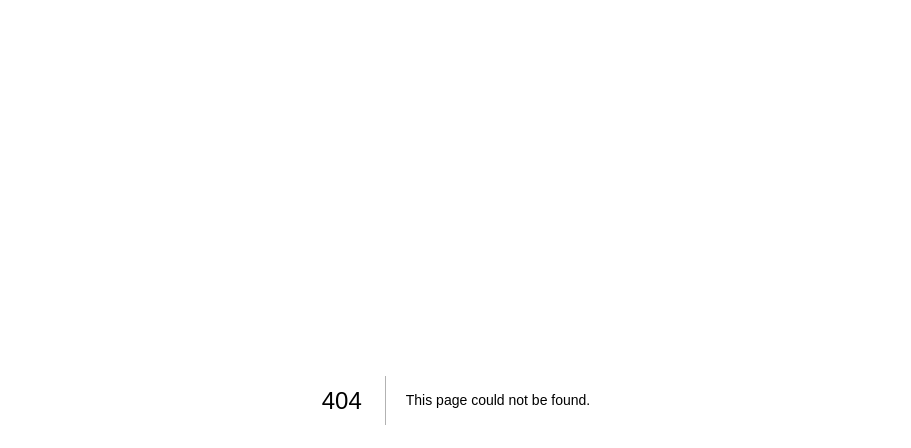
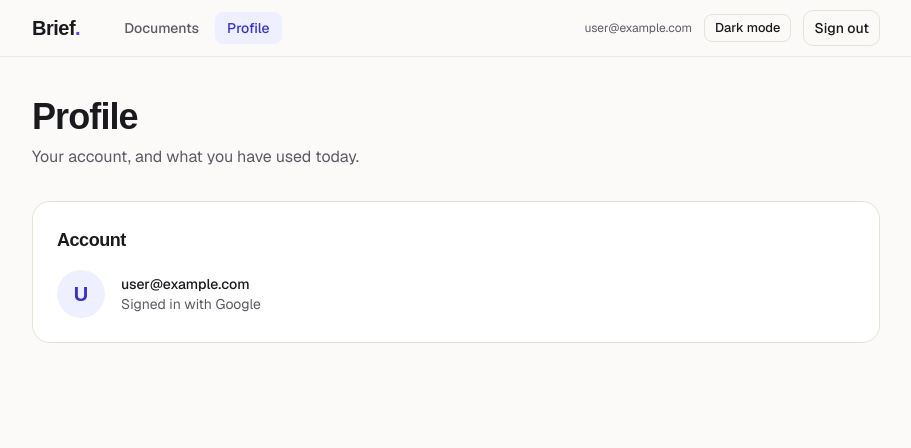
Before and after one commit to iamshrey10/Brief, a Next.js app in the folder web/: page /dashboard/profile in a window 1280 px wide. Before the commit this address had no page. Shown: the top 448 px of the page, without its empty margins (184-1095 px from the left). Built offline with nearby package versions, Linux system fonts and the light colour scheme; no server answers; sample sign-in values are in the browser's storage; a web font is replaced by a local one.

Commit message:
Add a Profile page for the signed in person, with an Account card showing their address and a badge, protected the same way as the dashboard

```diff
--- /dev/null
+++ b/web/app/dashboard/profile/page.tsx
@@ -0,0 +1,43 @@
+import { redirect } from "next/navigation";
+
+import { auth } from "@/auth";
+import { AppHeader } from "@/components/app-header";
+import { initialOf } from "@/lib/profile";
+
+export const metadata = { title: "Profile", robots: { index: false, follow: false } };
+
+export default async function ProfilePage() {
+  const email = (await auth())?.user?.email;
+  // The proxy already turns visitors away, and this makes the page safe on its own too.
+  if (!email) redirect("/");
+
+  return (
+    <div className="flex flex-1 flex-col">
+      <AppHeader email={email} current="profile" />
+      <div className="mx-auto flex w-full max-w-4xl flex-1 flex-col gap-8 px-6 py-10">
+        <div>
+          <h1 className="font-heading text-3xl font-semibold tracking-tight text-foreground md:text-4xl">Profile</h1>
+          <p className="mt-2 max-w-xl text-muted-foreground">Your account, and what you have used today.</p>
+        </div>
+
+        <section aria-labelledby="account-heading" className="rounded-2xl border border-border bg-card p-6">
+          <h2 id="account-heading" className="text-lg font-semibold tracking-tight text-foreground">
+            Account
+          </h2>
+          <div className="mt-4 flex items-center gap-4">
+            <span
+              aria-hidden="true"
+              className="flex h-12 w-12 shrink-0 items-center justify-center rounded-full bg-accent font-heading text-xl font-semibold text-accent-foreground"
+            >
+              {initialOf(email)}
+            </span>
+            <div className="min-w-0">
+              <p className="truncate text-sm font-medium text-foreground">{email}</p>
+              <p className="text-sm text-muted-foreground">Signed in with Google</p>
+            </div>
+          </div>
+        </section>
+      </div>
+    </div>
+  );
+}
--- /dev/null
+++ b/web/lib/profile.ts
@@ -0,0 +1,4 @@
+/** The letter shown in the round badge on the Profile page: the first letter of the address, in capitals. */
+export function initialOf(email: string): string {
+  return email.trim().charAt(0).toUpperCase() || "?";
+}
```
Also changed, not shown: 2 other files (tests, documents, lock files or other folders).
